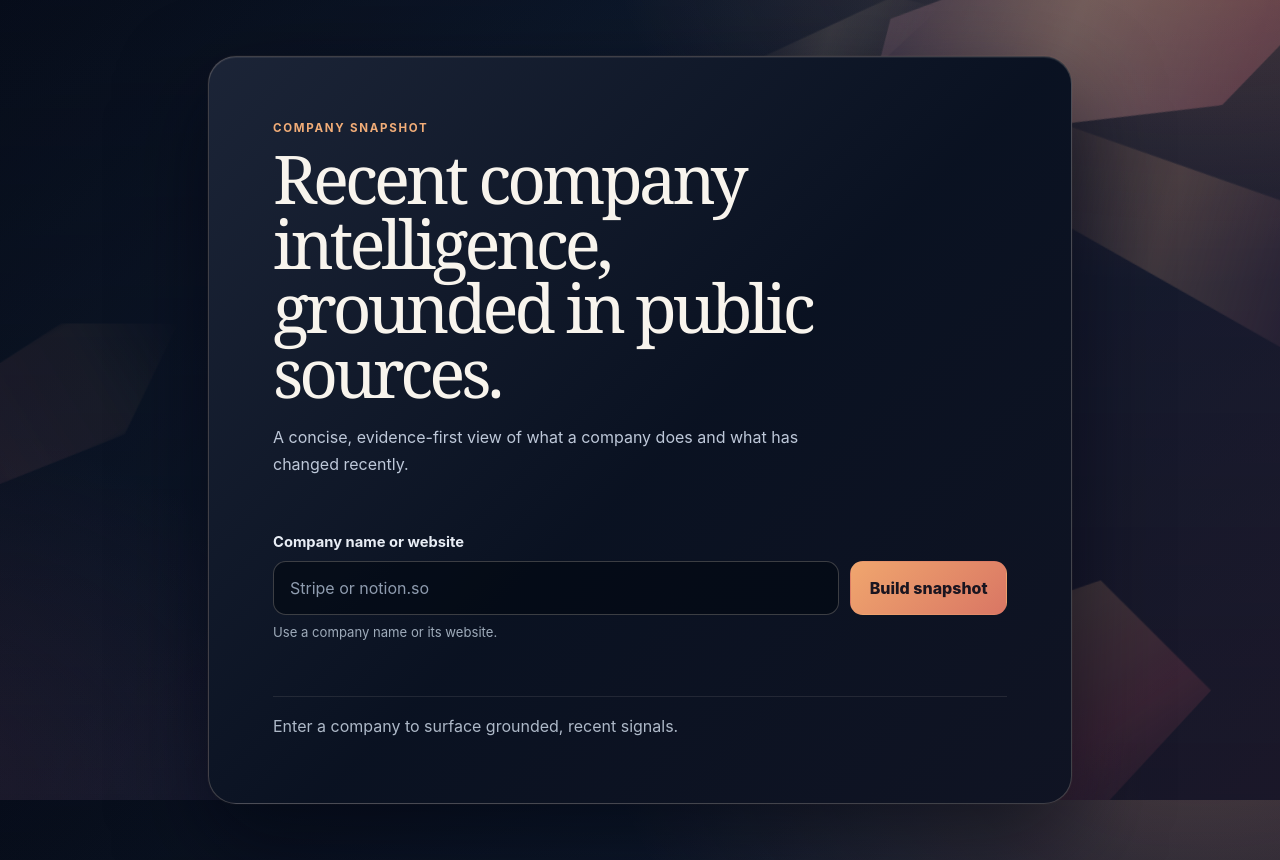
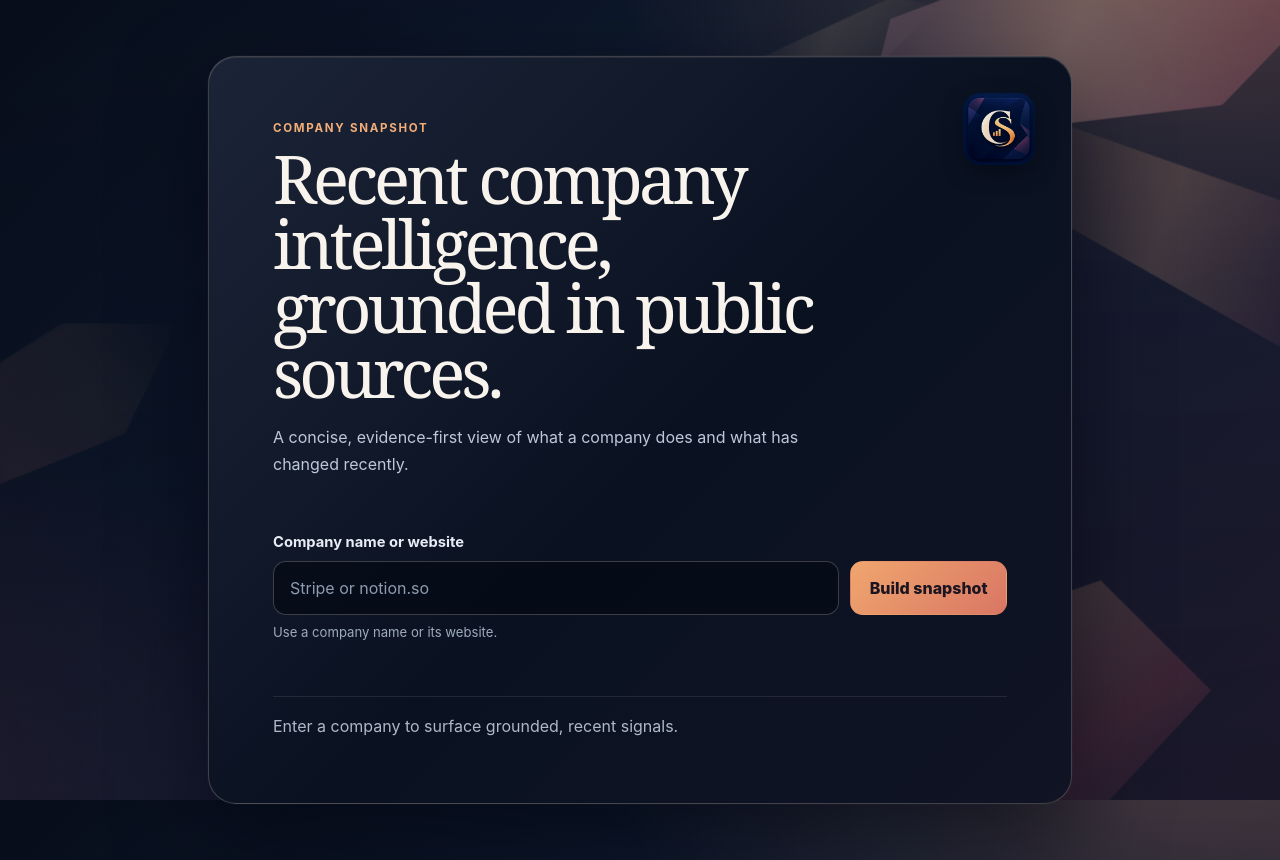
Before and after one commit to aprescod12/company-snapshot-v2, a plain HTML site: page public/index.html in a window 1280 px wide. Drawn offline with Linux system fonts and the light colour scheme.

Commit message:
feat: add favicon/app icons and hero brand mark
Adds the generated Company Snapshot icon assets to public/ and wires
them in: favicon.ico, favicon-32.png, and apple-touch-icon.png are
linked in index.html's <head>; icon-192.png and icon-512.png are
included for completeness. icon-512.png is also used as a small,
vivid branded mark in the top-right corner of the main panel, hidden
below the existing 40rem mobile breakpoint to avoid crowding small
screens. No runtime logic, layout, or content changed.

Co-Authored-By: Claude Sonnet 5 <noreply@anthropic.com>

```diff
--- a/public/index.html
+++ b/public/index.html
@@ -5,6 +5,9 @@
     <meta name="viewport" content="width=device-width, initial-scale=1" />
     <meta name="theme-color" content="#111b2d" />
     <title>Company Snapshot</title>
+    <link rel="icon" href="/favicon.ico" sizes="any" />
+    <link rel="icon" type="image/png" sizes="32x32" href="/favicon-32.png" />
+    <link rel="apple-touch-icon" href="/apple-touch-icon.png" />
     <link rel="stylesheet" href="/styles.css" />
     <script type="module" src="/app.js"></script>
   </head>
@@ -18,6 +21,7 @@
       <span class="shard shard-six"></span>
     </div>
     <main class="app-shell" aria-busy="false">
+      <img class="brand-mark" src="/icon-512.png" alt="" aria-hidden="true" />
       <header class="intro">
         <p class="product-name">Company Snapshot</p>
         <h1>Recent company intelligence,<br />grounded in public sources.</h1>
--- a/public/styles.css
+++ b/public/styles.css
@@ -132,6 +132,20 @@ input {
     linear-gradient(135deg, rgb(28 37 55 / 98%), rgb(10 18 33 / 98%) 53%, rgb(16 20 35 / 98%)),
     #0c1525;
   box-shadow: 0 2.2rem 5.5rem rgb(1 4 14 / 55%), 0 0 0 1px rgb(247 174 122 / 4%), inset 0 1px 0 rgb(255 240 223 / 8%);
+}
+
+.brand-mark {
+  position: absolute;
+  top: clamp(1.25rem, 4vw, 2.25rem);
+  right: clamp(1.25rem, 4vw, 2.25rem);
+  width: 4.5rem;
+  height: 4.5rem;
+  border-radius: 1.1rem;
+  opacity: 0.92;
+  filter: saturate(1.35) contrast(1.08);
+  box-shadow: 0 0.5rem 1.5rem rgb(1 4 14 / 45%);
+  pointer-events: none;
+  user-select: none;
 }
 
 .intro {
@@ -472,6 +486,10 @@ h1 {
     display: none;
   }
 
+  .brand-mark {
+    display: none;
+  }
+
   .shard-three {
     right: -15rem;
     bottom: -9rem;
```
Also changed, not shown: public/apple-touch-icon.png (added), public/favicon-32.png (added), public/favicon.ico (added), public/icon-192.png (added), public/icon-512.png (added).
